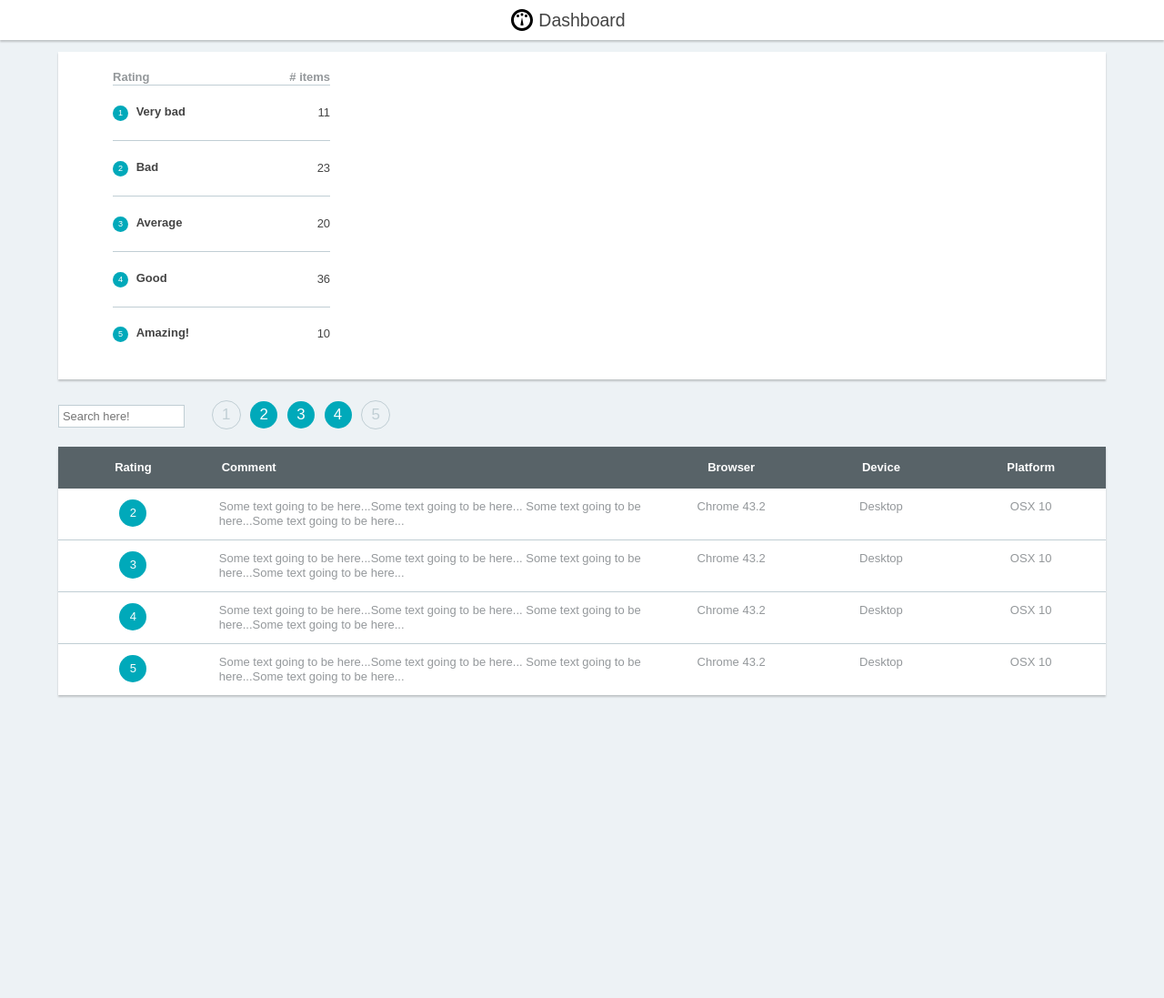
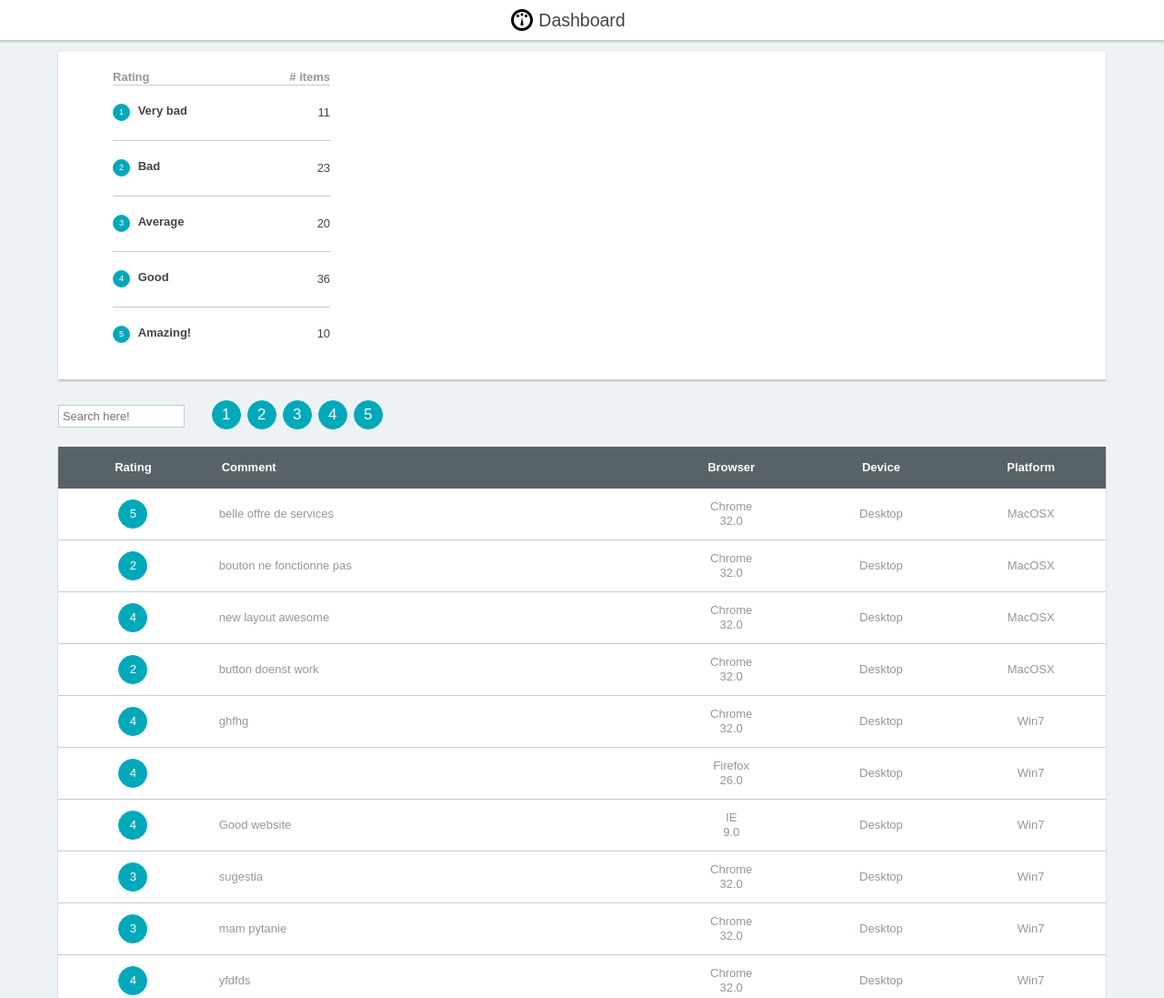
Before and after one commit to alexsanya/UsabillaTrial, a website: page index.html in a window 1280 px wide. Shown: the top 1097 px of the page at 91% size. Before the commit the page ends 857 px from the top, so only its background shows below. Drawn offline with nearby package versions, Linux system fonts and the light colour scheme; some packages are replaced by stand-ins of ours; files that its build step writes are made by us from their sources; files whose address does not match are found by name.

Commit message:
added feedbacks list filter

```diff
--- /dev/null
+++ b/app/directives/feedback-items-list.html
@@ -0,0 +1,49 @@
+<section class="filters">
+    <input type="text"
+           size="15"
+           class="search-input"
+           ng-model="pattern"
+           placeholder="Search here!"/>
+    <ul class="rank-scale">
+        <li ng-repeat="ratingOption in ratingOptions"
+            ng-class="{inactive: ratingOption.disabled}"
+            ng-click="ratingOption.disabled = !ratingOption.disabled">
+            {{ ratingOption.score }}
+        </li>
+    </ul>
+</section>
+<section class="items-list" ng-show="dataIsReady">
+    <table>
+        <thead>
+        <tr>
+            <th width="14.3%">Rating</th>
+            <th class="comment-column">Comment</th>
+            <th width="14.3%">Browser</th>
+            <th width="14.3%">Device</th>
+            <th width="14.3%">Platform</th>
+        </tr>
+        </thead>
+        <tbody>
+            <tr ng-repeat="feedback in filteredFeedbacks()">
+                <td>
+                    <div class="score">
+                        {{feedback.rating}}
+                    </div>
+                </td>
+                <td class="comment">
+                    {{feedback.comment}}
+                </td>
+                <td>
+                    {{feedback.computed_browser.Browser}}<br>
+                    {{feedback.computed_browser.Version}}
+                </td>
+                <td>
+                    Desktop
+                </td>
+                <td>
+                    {{feedback.computed_browser.Platform}}
+                </td>
+            </tr>
+        </tbody>
+    </table>
+</section>
--- /dev/null
+++ b/app/directives/feedbackItemsList.js
@@ -0,0 +1,28 @@
+angular.module('dashboard').directive('feedbackItemsList', function (){
+    return {
+        restrict: 'E',
+        templateUrl: 'feedback-items-list.html',
+        controller: function ($scope, statisticsData, ratingOptions) {
+            $scope.pattern = '';
+            $scope.ratingOptions = ratingOptions.map(function (option) {
+                return {
+                    score: option.score,
+                    disabled: false
+                }
+            });
+            var feedbacks;
+            statisticsData.then(function (data) {
+                feedbacks = data.items;
+            });
+
+            $scope.filteredFeedbacks = function () {
+                if (!feedbacks) return [];
+                return feedbacks.filter(function (feedback) {
+                    return ratingOptions.some(function (option) {
+                        return option.score === feedback.rating && !option.disabled;
+                    }) && feedback.comment.includes($scope.pattern);
+                });
+            }
+        }
+    }
+});
--- a/app/directives/rating-statistic-table.html
+++ b/app/directives/rating-statistic-table.html
@@ -1,4 +1,4 @@
-<table ng-show="ready">
+<table ng-show="dataIsReady">
     <thead>
     <th class="aggregate-rating">Rating</th>
     <th class="aggregate-items"># items</th>
--- a/app/directives/ratingStatisticTable.js
+++ b/app/directives/ratingStatisticTable.js
@@ -3,16 +3,13 @@ angular.module('dashboard').directive('ratingStatisticTable', function (){
         restrict: 'E',
         templateUrl: 'rating-statistic-table.html',
         controller: function ($scope, statisticsData, StatisticFilter, ratingOptions) {
-            $scope.ready = false;
             statisticsData.then(function (data){
-                $scope.ready = true;
                 $scope.ratingsTotal = {};
                 var filteredFeedbacks = StatisticFilter.filterByRating(data.items);
                 ratingOptions.forEach(function (option) {
                     option.count = filteredFeedbacks[option.score].length;
                 });
                 $scope.ratingOptions = ratingOptions;
-                console.log(ratingOptions);
             });
         }
     }
--- a/app/services/StatisticsData.js
+++ b/app/services/StatisticsData.js
@@ -1,4 +1,7 @@
 angular.module('dashboard')
-    .factory('statisticsData', function ($resource) {
-        return $resource('apidemo.json').get().$promise;
+    .factory('statisticsData', function ($rootScope, $resource) {
+        return $resource('apidemo.json').get().$promise.then(function (data) {
+            $rootScope.dataIsReady = true;
+            return data;
+        });
     });
--- a/index.html
+++ b/index.html
@@ -20,113 +20,7 @@
 
                 </section>
             </section>
-            <section class="filters">
-                <input type="text" size="15" class="search-input" placeholder="Search here!"/>
-                <ul class="rank-scale">
-                    <li class="inactive">
-                        1
-                    </li>
-                    <li>
-                        2
-                    </li>
-                    <li>
-                        3
-                    </li>
-                    <li>
-                        4
-                    </li>
-                    <li class="inactive">
-                        5
-                    </li>
-                </ul>
-            </section>
-            <section class="items-list">
-                <table>
-                    <thead>
-                        <tr>
-                            <th width="14.3%">Rating</th>
-                            <th class="comment-column">Comment</th>
-                            <th width="14.3%">Browser</th>
-                            <th width="14.3%">Device</th>
-                            <th width="14.3%">Platform</th>
-                        </tr>
-                    </thead>
-                    <tbody>
-                        <tr>
-                            <td>
-                                <div class="score">2</div>
-                            </td>
-                            <td class="comment">
-                                Some text going to be here...Some text going to be here...
-                                Some text going to be here...Some text going to be here...
-                            </td>
-                            <td>
-                                Chrome 43.2
-                            </td>
-                            <td>
-                                Desktop
-                            </td>
-                            <td>
-                                OSX 10
-                            </td>
-                        </tr>
-                        <tr>
-                            <td>
-                                <div class="score">3</div>
-                            </td>
-                            <td class="comment">
-                                Some text going to be here...Some text going to be here...
-                                Some text going to be here...Some text going to be here...
-                            </td>
-                            <td>
-                                Chrome 43.2
-                            </td>
-                            <td>
-                                Desktop
-                            </td>
-                            <td>
-                                OSX 10
-                            </td>
-                        </tr>
-                        <tr>
-                            <td>
-                                <div class="score">4</div>
-                            </td>
-                            <td class="comment">
-                                Some text going to be here...Some text going to be here...
-                                Some text going to be here...Some text going to be here...
-                            </td>
-                            <td>
-                                Chrome 43.2
-                            </td>
-                            <td>
-                                Desktop
-                            </td>
-                            <td>
-                                OSX 10
-                            </td>
-                        </tr>
-                        <tr>
-                            <td>
-                                <div class="score">5</div>
-                            </td>
-                            <td class="comment">
-                                Some text going to be here...Some text going to be here...
-                                Some text going to be here...Some text going to be here...
-                            </td>
-                            <td>
-                                Chrome 43.2
-                            </td>
-                            <td>
-                                Desktop
-                            </td>
-                            <td>
-                                OSX 10
-                            </td>
-                        </tr>
-                    </tbody>
-                </table>
-            </section>
+            <feedback-items-list></feedback-items-list>
         </div>
     </article>
 </body>
--- a/less/includes/generic.less
+++ b/less/includes/generic.less
@@ -11,6 +11,7 @@
   position: relative;
   display: inline-block;
   border-radius: 50%;
+  border: 1px solid #00a9ba;
   &.inactive {
     color: #c0ced4;
     border: 1px solid #c0ced4;
--- a/less/styles.less
+++ b/less/styles.less
@@ -121,6 +121,7 @@ body{
 		  font-weight: 500;
 		  .content-block;
 		  table {
+			width: 100%;
 			thead {
 			  background: @table-head-color;
 			  color: white;
@@ -140,6 +141,7 @@ body{
 			td {
 			  padding: 12px;
 			  text-align: center;
+			  vertical-align: middle;
 			  &.comment {
 				text-align: left;
 			  }
```
